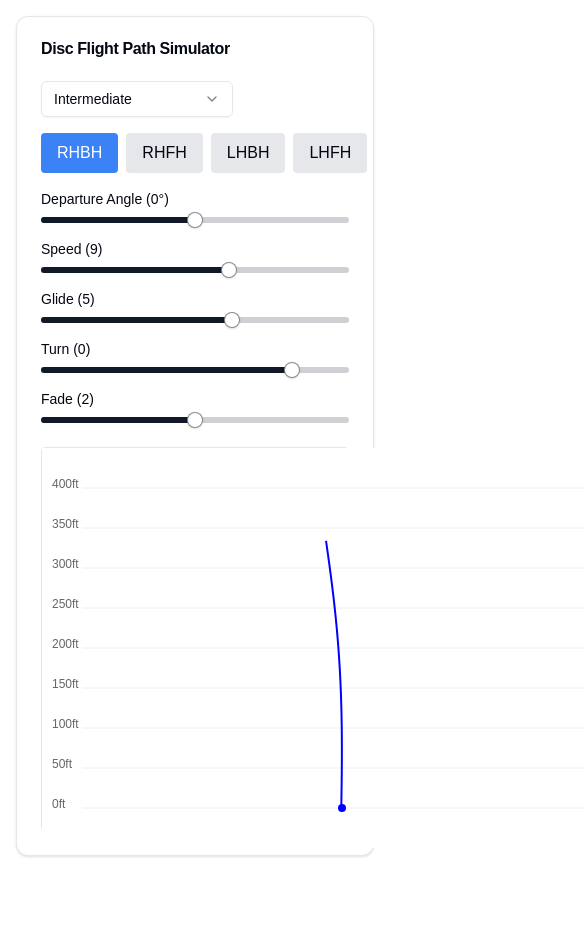
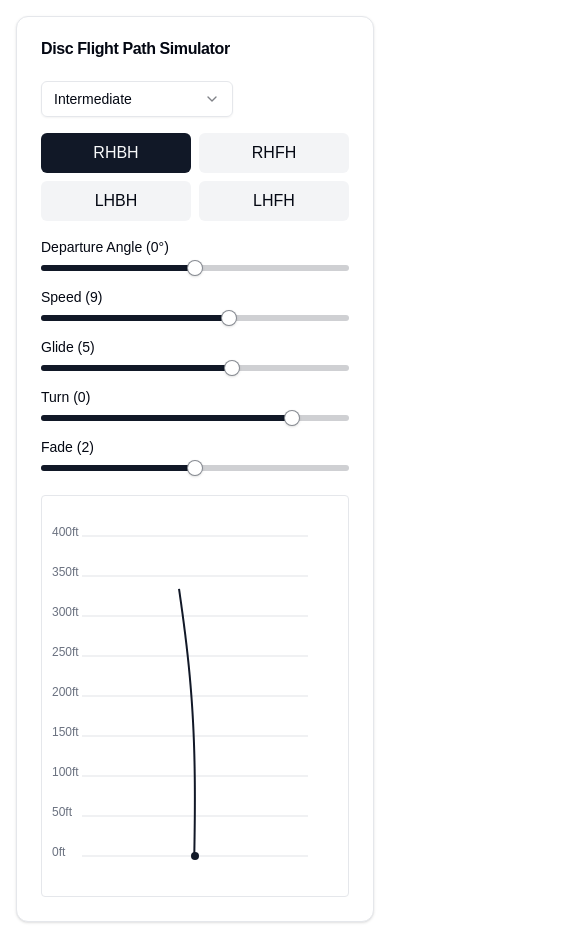
Before and after one commit to Mlabarbara/dg-simulator, a Next.js app: page / in a window 390 px wide. Shown: the top 938 px of the page, 585 px wide, since content can reach past the window. Before the commit the page ends 872 px from the top, so only its background shows below. Built offline with nearby package versions, Linux system fonts and the light colour scheme.

Commit message:
add better mobile formatting

```diff
--- a/src/components/flight/FlightSimulator.tsx
+++ b/src/components/flight/FlightSimulator.tsx
@@ -14,8 +14,26 @@ const FlightSimulator = () => {
     const [throwType, setThrowType] = useState('rhbh');
     const [skillLevel, setSkillLevel] = useState('intermediate');
 
-    const width = 600;
-    const height = 400;
+    const [dimensions, setDimensions] = useState({ width: 600, height: 400 });
+
+    // Update dimensions on mount and window resize
+    React.useEffect(() => {
+        const updateDimensions = () => {
+            const container = document.querySelector('.flight-container');
+            if (container) {
+                const width = container.clientWidth;
+                const height = Math.min(400, window.innerHeight * 0.5);
+                setDimensions({ width, height });
+            }
+        };
+
+        updateDimensions();
+        window.addEventListener('resize', updateDimensions);
+        return () => window.removeEventListener('resize', updateDimensions);
+    }, []);
+
+    const width = dimensions.width;
+    const height = dimensions.height;
     const margin = 40;
     const flightScale = height / 400;
     const centerX = width / 2;
@@ -82,12 +100,12 @@ const FlightSimulator = () => {
     };
 
     return (
-        <Card className="w-full max-w-2xl">
+        <Card className="w-full max-w-2xl mx-auto">
             <CardHeader>
                 <CardTitle>Disc Flight Path Simulator</CardTitle>
             </CardHeader>
             <CardContent>
-                <div className="flex gap-4 mb-4">
+                <div className="flex flex-col sm:flex-row gap-4 mb-4">
                 <Select value={skillLevel} onValueChange={setSkillLevel}>
                     <SelectTrigger className="w-48">
                         <SelectValue placeholder="Skill Level" />
@@ -100,11 +118,15 @@ const FlightSimulator = () => {
                 </Select>
             </div>
 
-                <div className="flex gap-2 mb-4">
+                <div className="grid grid-cols-2 sm:flex gap-2 mb-4">
                     {['rhbh', 'rhfh', 'lhbh', 'lhfh'].map(type => (
                         <button
                             key={type}
-                            className={`px-4 py-2 rounded ${throwType === type ? 'bg-blue-500 text-white' : 'bg-gray-200'}`}
+                            className={`px-4 py-2 rounded-md transition-colors ${
+                                throwType === type
+                                ? 'bg-primary text-primary-foreground'
+                                : 'bg-muted hover:bg-muted/80'
+                            }`}
                             onClick={() => setThrowType(type)}
                         >
                             {type.toUpperCase()}
@@ -184,12 +206,13 @@ const FlightSimulator = () => {
                         </div>
                     </div>
 
-                    <div className="relative w-full h-96 border rounded bg-white">
+                    <div className="flight-container relative w-full border rounded bg-card">
                         <svg
                             width={width}
                             height={height}
                             viewBox={`0 0 ${width} ${height}`}
-                            className="bg-white"
+                            className="w-full h-full touch-none"
+                            style={{ touchAction: 'none' }}
                         >
                             {/* Grid lines */}
                             {Array.from({length: 9}).map((_, i) => (
@@ -199,14 +222,16 @@ const FlightSimulator = () => {
                                         y1={margin + i * (height - 2 * margin) / 8}
                                         x2={width - margin}
                                         y2={margin + i * (height - 2 * margin) / 8}
-                                        stroke="#eee"
+                                        className="text-muted-foreground/20"
+                                        stroke="currentColor"
                                         strokeWidth="1"
                                     />
                                     <text
                                         x={10}
                                         y={margin + i * (height - 2 * margin) / 8}
                                         fontSize="12"
-                                        fill="#666"
+                                        className="text-muted-foreground"
+                                        fill="currentColor"
                                     >
                                         {400 - i * 50}ft
                                     </text>
@@ -217,7 +242,7 @@ const FlightSimulator = () => {
                             <path
                                 d={`M ${generateFlightPath().map(([x, y]) => `${x},${y}`).join(' L ')}`}
                                 fill="none"
-                                stroke="blue"
+                                className="stroke-primary"
                                 strokeWidth="2"
                             />
 
@@ -226,7 +251,7 @@ const FlightSimulator = () => {
                                 cx={centerX}
                                 cy={height - margin}
                                 r="4"
-                                fill="blue"
+                                className="fill-primary"
                             />
                         </svg>
                     </div>
```
